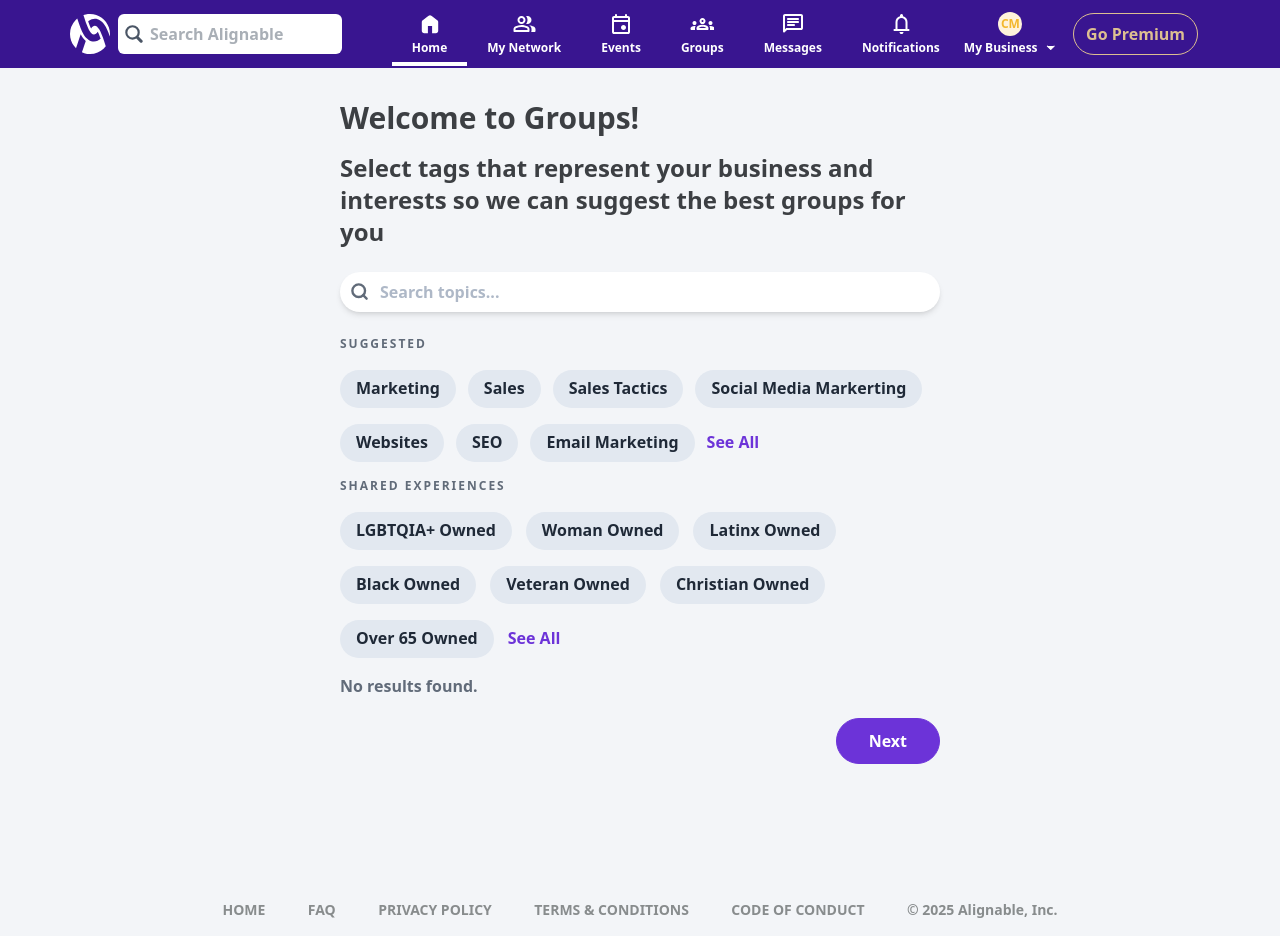
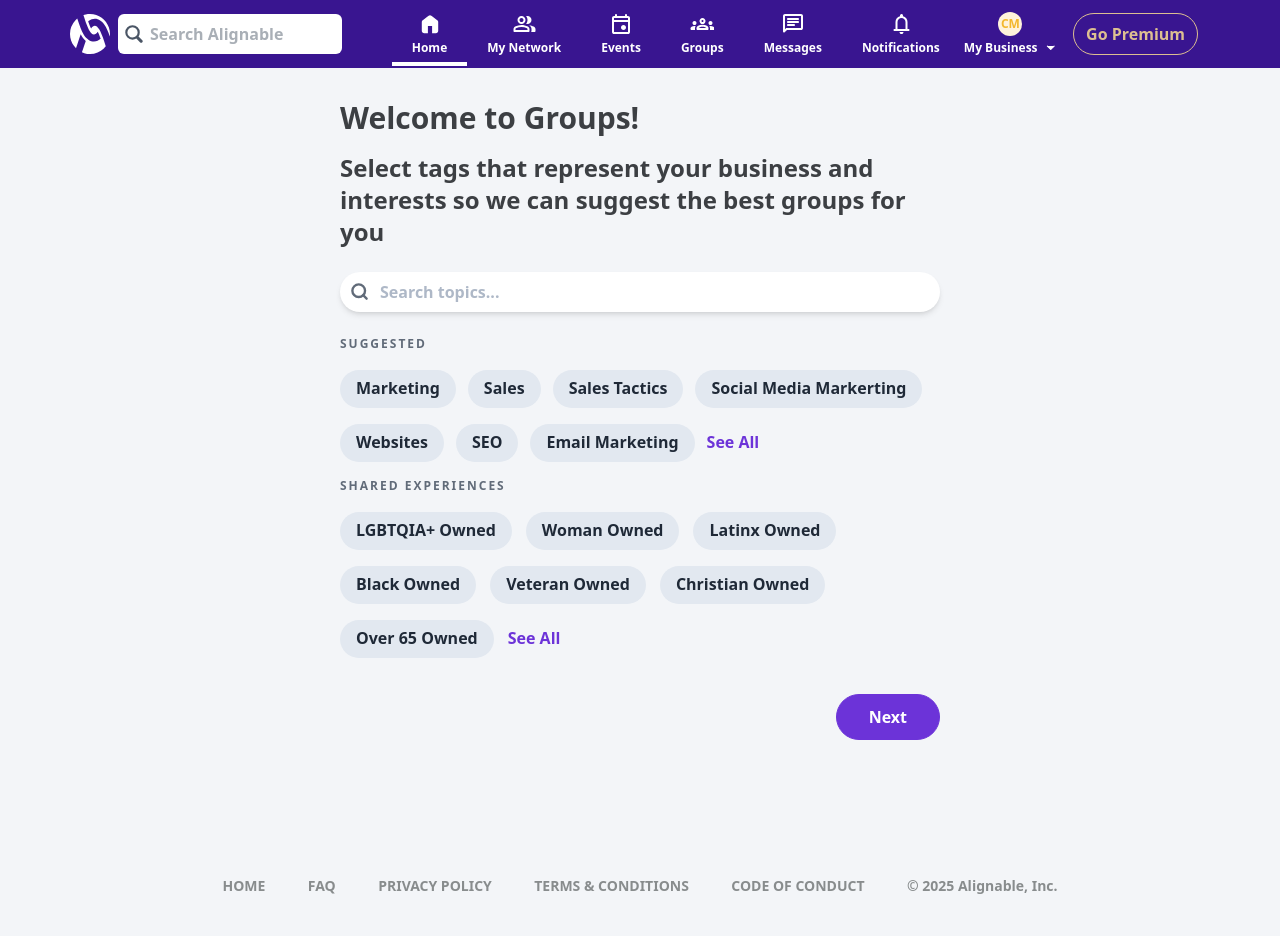
Before and after one commit to munachi821/alignable, a Next.js app: page /biz/groups in a window 1280 px wide. After the commit the page ends 912 px from the top, so only its background shows below. Built offline with nearby package versions, Linux system fonts and the light colour scheme.

Commit message:
missed something

```diff
--- a/app/(dashboard)/biz/groups/page.tsx
+++ b/app/(dashboard)/biz/groups/page.tsx
@@ -93,7 +93,8 @@
           </div>
         </div>
 
-        <p className="font-bold text-[#616b79]">No results found.</p>
+        {/* Only show when no group search results are found */}
+        <p className="font-bold text-[#616b79] hidden">No results found.</p>
 
         <div className="flex justify-end my-5">
           <a
```
